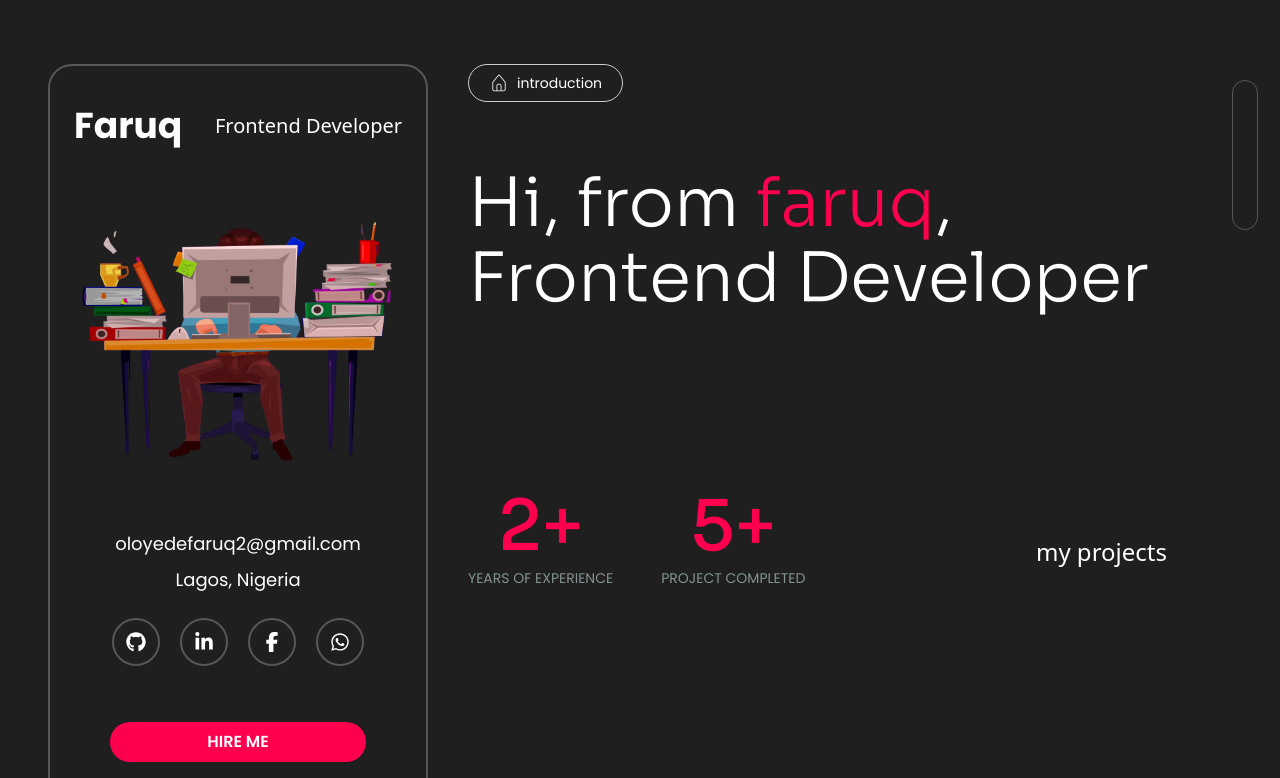
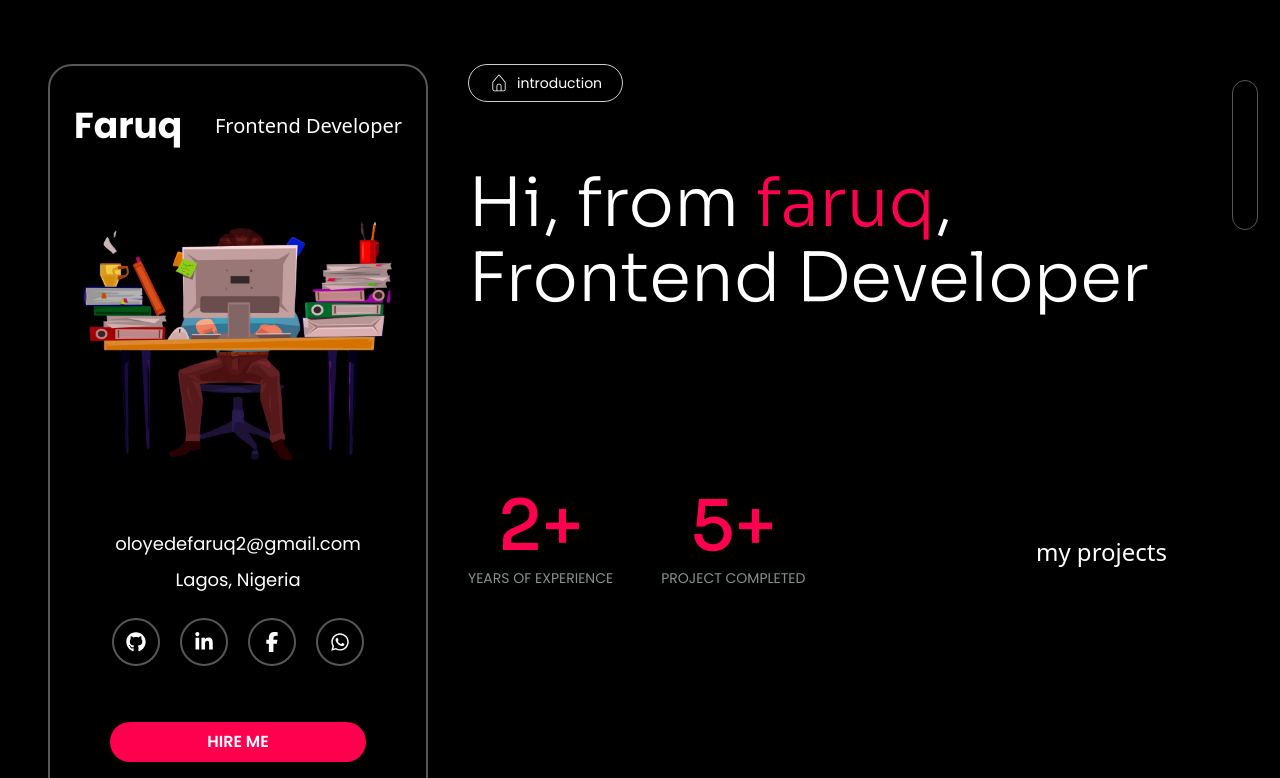
Before and after one commit to Faruqoloyede/portfolio, a React (Vite) app: page / in a window 1280 px wide. Shown: the top 778 px of the page. Built offline with nearby package versions, Linux system fonts and the light colour scheme; some icons are missing; what lord-icon-element would draw is missing.

Commit message:
changed bg color

```diff
--- a/src/index.css
+++ b/src/index.css
@@ -7,7 +7,7 @@
 
 
 body {
-  @apply bg-bg;
+  @apply bg-black;
 }
 
 
```
